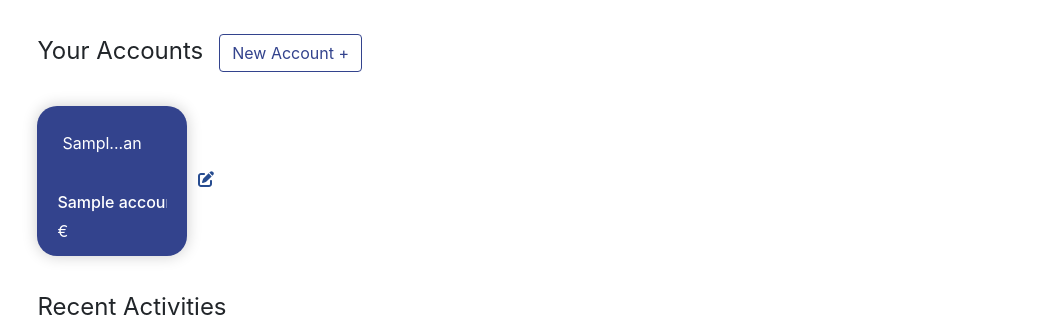
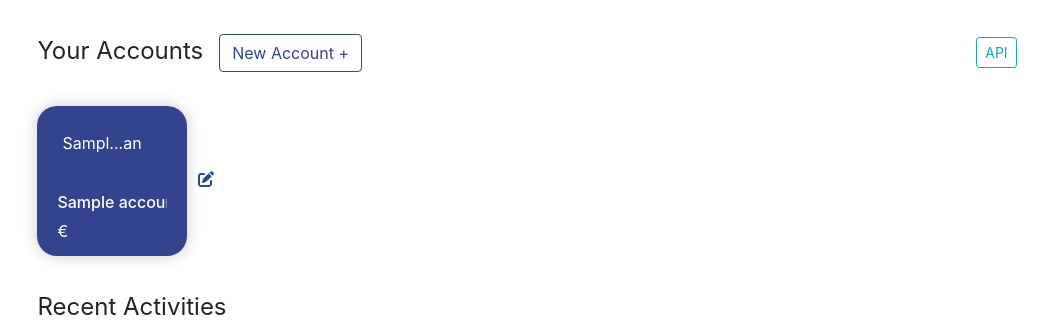
Before and after one commit to joshba06/flask_banking, a Python web app: template project/accounts/templates/accounts/show.html in a window 1280 px wide. Shown: the top 320 px of the page, without its empty margins (113-1161 px from the left). Run offline with Jinja, Linux system fonts and the light colour scheme; the template is opened without the code that fills it: most values are stand-ins (such as "Sample title", 1, 10 or a date in 2020); form fields are guessed from the names that the template uses; some libraries are stand-ins or nearby versions.

Commit message:
Added button on account show page to redirect users to API documentation

```diff
--- a/project/accounts/templates/accounts/show.html
+++ b/project/accounts/templates/accounts/show.html
@@ -7,8 +7,14 @@ Joshba06 Banking
 {% block content %}
 
 <div class="accounts-heading">
-  <h1>Your Accounts</h1>
-  <a href="#" id="showNewAccountBtn" class="btn btn-outline-primary">New Account +</a>
+  <div class="account-actions">
+    <h1>Your Accounts</h1>
+    <a href="#" id="showNewAccountBtn" class="btn btn-outline-primary">New Account +</a>
+  </div>
+  <div class="api-link">
+    <a href="/api/ui" class="btn btn-sm btn-outline-info">API</a>
+  </div>
+
 </div>
 <div class="accounts-selector">
   {% for account in accounts %}
--- a/project/static/css/style.css
+++ b/project/static/css/style.css
@@ -50,10 +50,20 @@
 .accounts-heading {
   width: 90%;
   margin: 2rem auto;
-  text-align: center;
   display: flex;
-  justify-content: flex-start;
-  align-items: center;
+  justify-content: space-between;
+  .account-actions {
+    text-align: center;
+    display: flex;
+    justify-content: flex-start;
+    align-items: center;
+  }
+  .api-link {
+    text-align: center;
+    margin-top: auto;
+    margin-bottom: auto;
+  }
+
 }
 
 .accounts-heading h1 {
```
